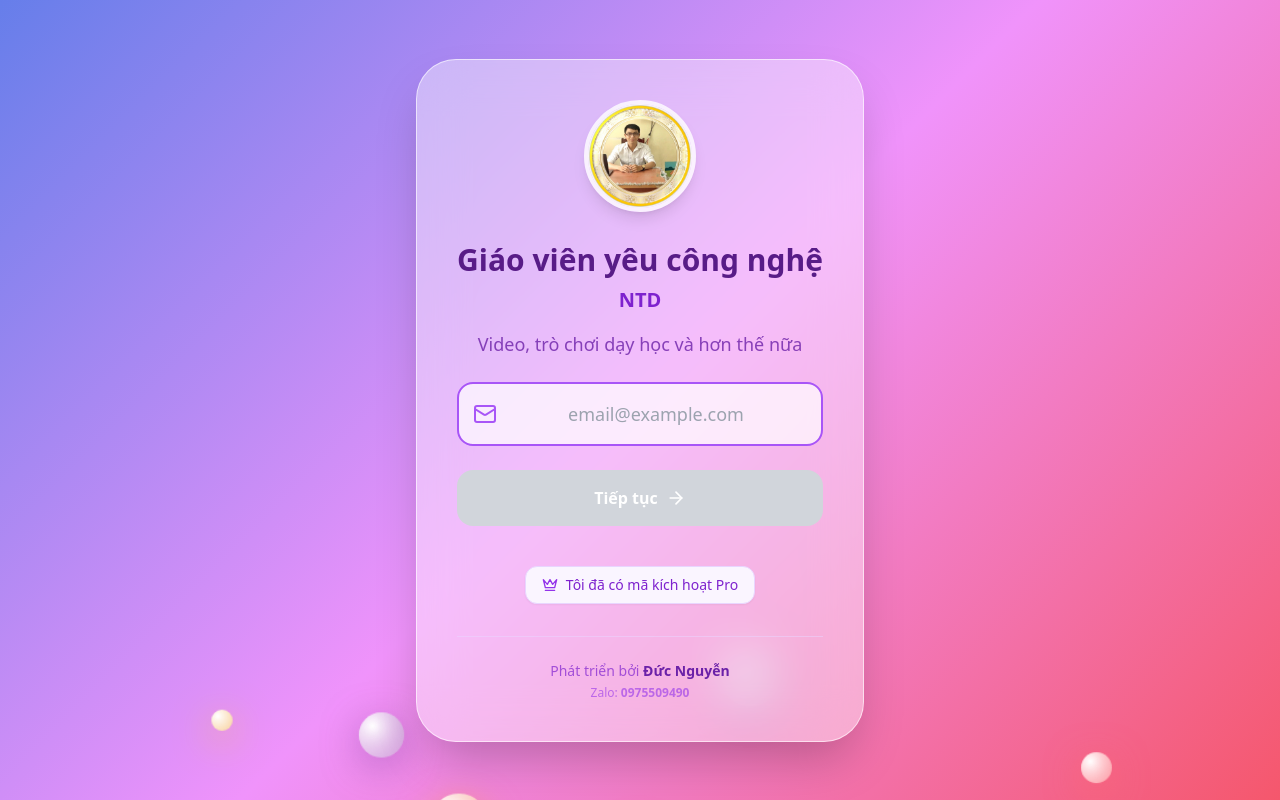
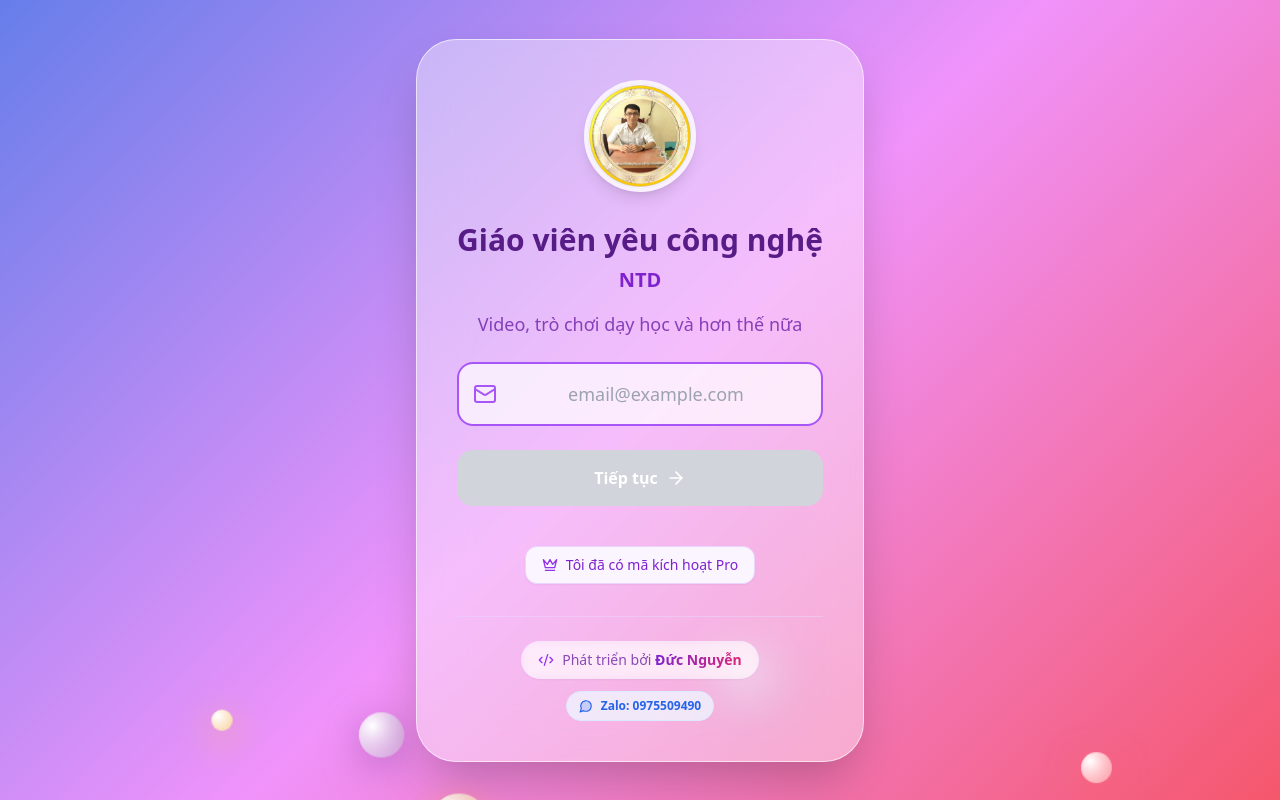
Before and after one commit to nguyenduc91ndc-sys/Congcudayhocso, a React (Vite) app: page / in a window 1280 px wide. Built offline with nearby package versions, Linux system fonts and the light colour scheme.

Commit message:
Enhance footer credits: Icons, gradient text, and professional styling

```diff
--- a/components/Login.tsx
+++ b/components/Login.tsx
@@ -1,7 +1,7 @@
 import React, { useState } from 'react';
 import { motion, AnimatePresence } from 'framer-motion';
 import { User } from '../types';
-import { Key, User as UserIcon, ArrowRight, AlertCircle, CheckCircle, Gift, Crown, Mail } from 'lucide-react';
+import { Key, User as UserIcon, ArrowRight, AlertCircle, CheckCircle, Gift, Crown, Mail, Code2, MessageCircle } from 'lucide-react';
 import { getTrialStatusByEmail, upgradeToPro, setCurrentEmail, isValidEmail, canUseTrialByEmail } from '../utils/trialUtils';
 
 interface LoginProps {
@@ -311,13 +311,24 @@ const Login: React.FC<LoginProps> = ({ onLogin }) => {
         </AnimatePresence>
 
         {/* Contact Info */}
-        <div className="mt-8 pt-6 border-t border-purple-200/50">
-          <p className="text-sm text-purple-700/70 font-medium">
-            Phát triển bởi <span className="font-bold text-purple-800">Đức Nguyễn</span>
-          </p>
-          <p className="text-xs text-purple-600/60 mt-1">
-            Zalo: <a href="https://zalo.me/0975509490" target="_blank" rel="noopener noreferrer" className="font-semibold hover:text-purple-800 transition-colors">0975509490</a>
-          </p>
+        {/* Contact Info */}
+        <div className="mt-8 pt-6 border-t border-purple-200/50 flex flex-col items-center gap-3">
+          <div className="flex items-center gap-2 text-sm font-medium bg-white/50 px-4 py-2 rounded-full border border-purple-100/50 shadow-sm backdrop-blur-sm">
+            <Code2 size={16} className="text-purple-600" />
+            <span className="text-purple-800/80">
+              Phát triển bởi <span className="font-bold text-transparent bg-clip-text bg-gradient-to-r from-purple-700 to-pink-600">Đức Nguyễn</span>
+            </span>
+          </div>
+
+          <a
+            href="https://zalo.me/0975509490"
+            target="_blank"
+            rel="noopener noreferrer"
+            className="flex items-center gap-2 text-xs font-semibold text-blue-600 hover:text-blue-700 transition-all bg-blue-50/80 hover:bg-blue-100 px-3 py-1.5 rounded-full border border-blue-100"
+          >
+            <MessageCircle size={14} className="fill-blue-600/20" />
+            <span>Zalo: 0975509490</span>
+          </a>
         </div>
       </motion.div>
     </div>
```
